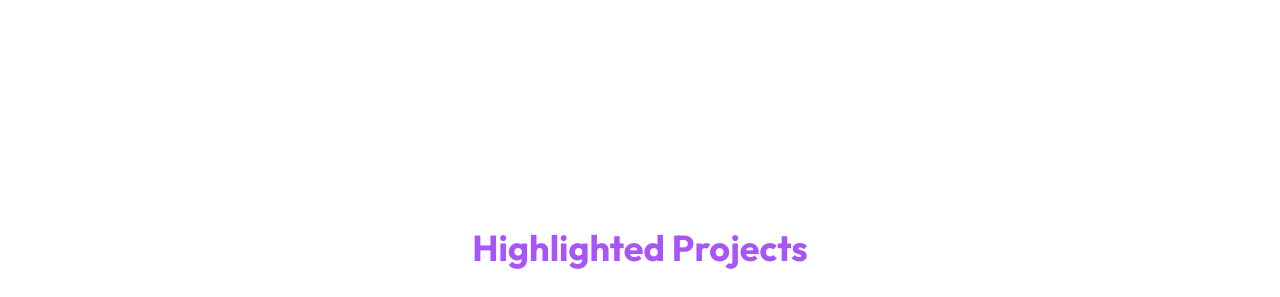
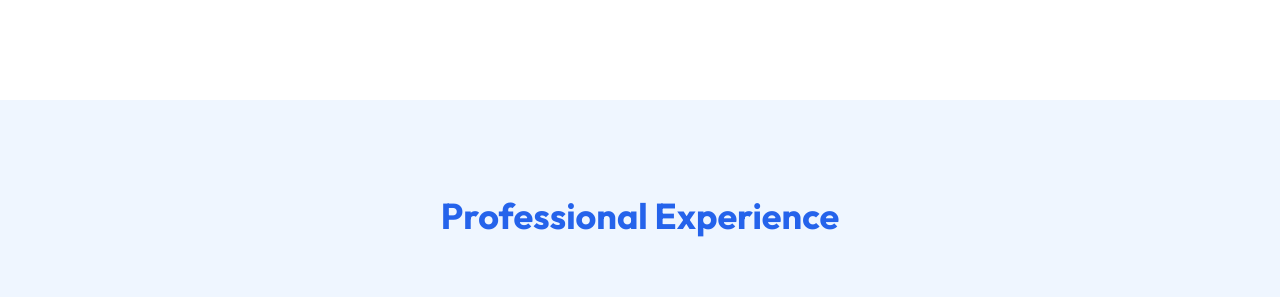
Before and after one commit to boyalonetech/biggie-techs-and-graphics, a website: page index.html in a window 1280 px wide. Shown: the part 1857-2154 px from the top of the page. Drawn offline with nearby package versions, Linux system fonts and the light colour scheme.

Commit message:
fix: uncomment experience section in index.html
The experience section was previously commented out, preventing it from being displayed. This change makes the section visible again.

```diff
--- a/index.html
+++ b/index.html
@@ -233,7 +233,7 @@
     </section>
 
 <!-- Experience Section -->
-<!-- <section id="experience" class="py-24 px-6 md:px-16 bg-blue-50 dark:bg-gray-800" data-aos="fade-left">
+<section id="experience" class="py-24 px-6 md:px-16 bg-blue-50 dark:bg-gray-800" data-aos="fade-left">
   <div class="max-w-6xl mx-auto">
     <h3 class="text-4xl font-bold text-center text-blue-600 mb-16">
       Professional Experience
@@ -271,7 +271,7 @@
       </div>
     </div>
   </div>
-</section> -->
+</section>
 
 
     <!-- Work -->
```
